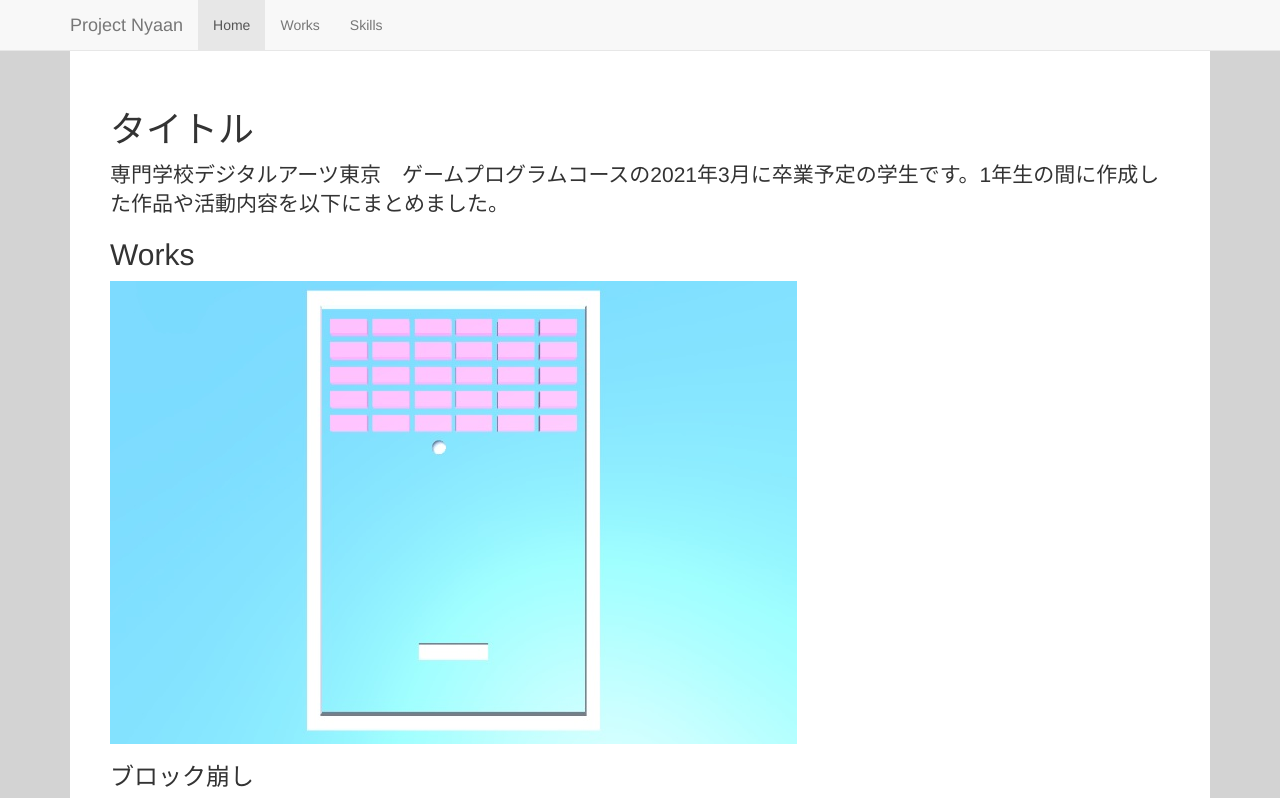
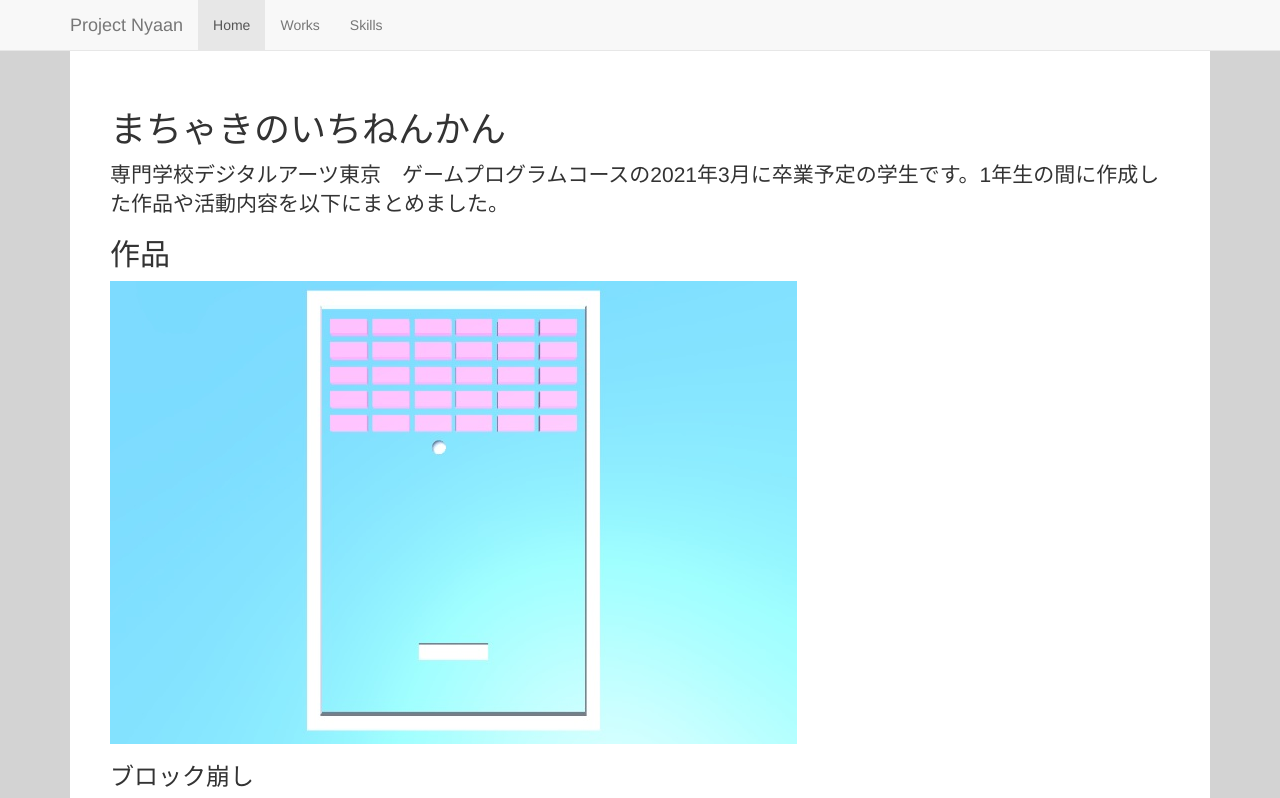
Before and after one commit to machaki1234/portfolio, a plain HTML site: page index.html in a window 1280 px wide. Shown: the top 798 px of the page. Drawn offline with nearby package versions, Linux system fonts and the light colour scheme.

Commit message:
次こそ完成

```diff
--- a/index.html
+++ b/index.html
@@ -46,9 +46,9 @@
     </nav>
     <div class="container">
         <div class="starter-template">
-            <h1>タイトル</h1>
+            <h1>まちゃきのいちねんかん</h1>
             <p class="lead">専門学校デジタルアーツ東京　ゲームプログラムコースの2021年3月に卒業予定の学生です。1年生の間に作成した作品や活動内容を以下にまとめました。</p>
-            <h2 id="works">Works</h2>
+            <h2 id="works">作品</h2>
 
 
               <img class="img-responsive" src="image/a.jpg" alt="スクリーンショット">
```
